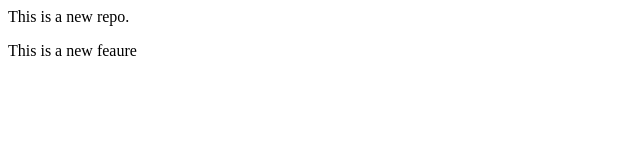
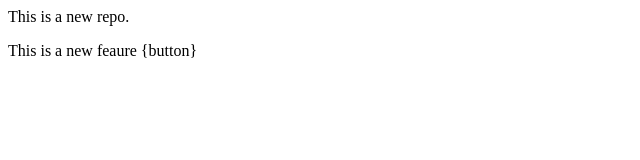
Before and after one commit to iamnimesh/localrepo, a plain HTML site: page index.html in a window 1280 px wide. Shown: the full height of the page, 0-640 px from the left. Drawn offline with Linux system fonts and the light colour scheme.

Commit message:
Add Button

```diff
--- a/index.html
+++ b/index.html
@@ -1,2 +1,2 @@
 <p>This is a new repo.</p>
-<p>This is a new feaure</p>
+<p>This is a new feaure {button}</p>
```
